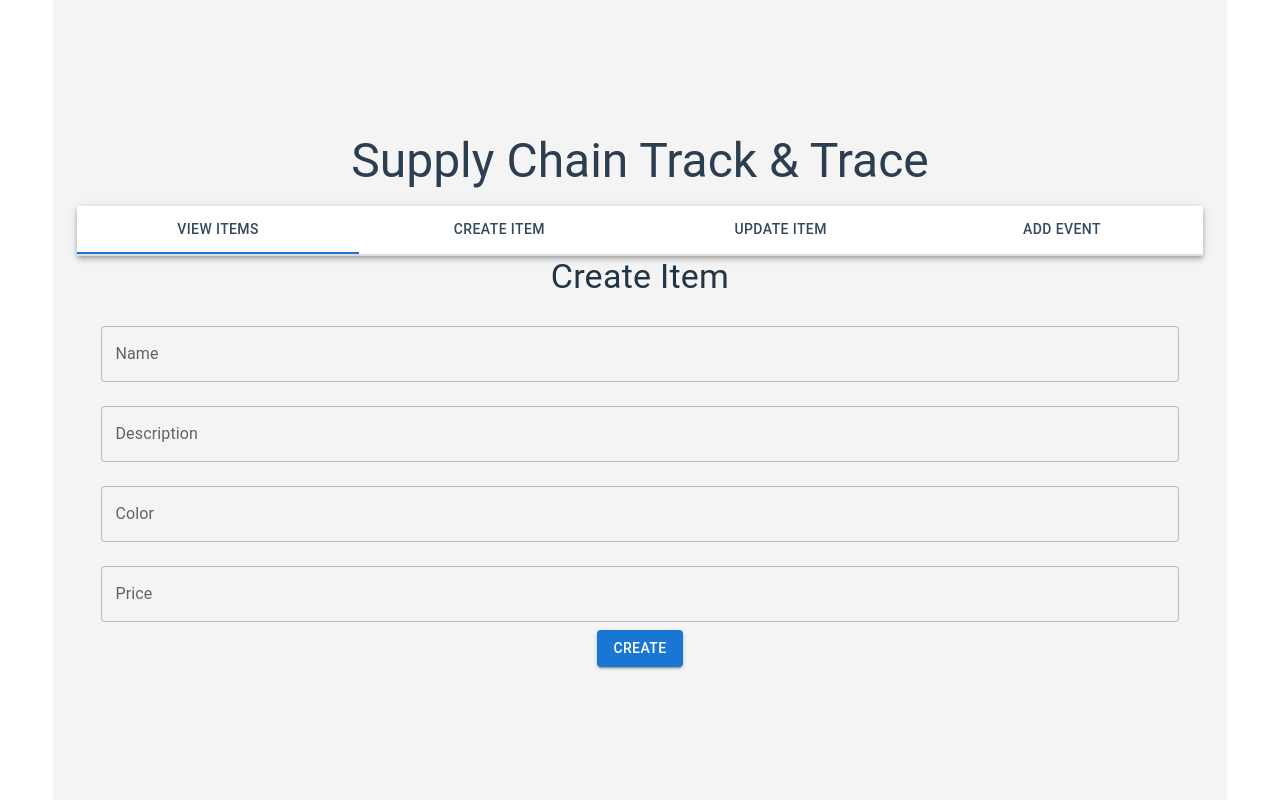
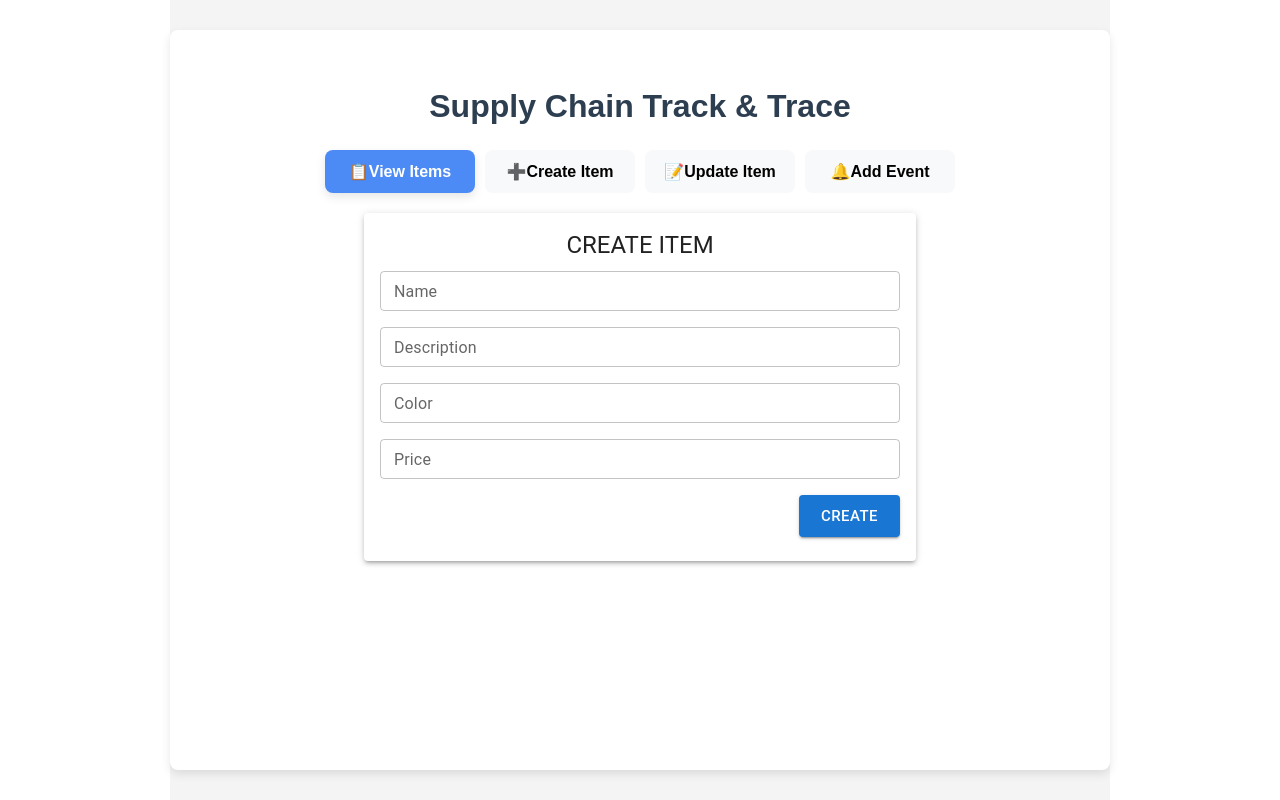
Before and after one commit to KavyaBabu/SupplyChainTracker, a React (Vite) app in the folder frontend/: page /create-item in a window 1280 px wide. Built offline with nearby package versions, Linux system fonts and the light colour scheme.

Commit message:
Improved design changes for tabset, create & update page

```diff
--- a/frontend/src/App.tsx
+++ b/frontend/src/App.tsx
@@ -1,53 +1,61 @@
+// Enhanced View with Better Design and Fixed Container Size
 import { useState } from 'react';
 import { BrowserRouter as Router, Routes, Route, useNavigate } from 'react-router-dom';
-import { Container, Typography, AppBar, Tabs, Tab } from '@mui/material';
 import ViewItems from './pages/ViewItems';
 import CreateItem from './pages/CreateItem';
-
-import './styles/global.css';
 import UpdateItem from './pages/UpdateItem';
 import AddEvent from './pages/AddEvent';
+import './styles/global.css';
 
 const AppContent = () => {
   const [tabIndex, setTabIndex] = useState(0);
   const navigate = useNavigate();
 
-  const handleTabChange = (_: React.SyntheticEvent, newValue: number) => {
-    setTabIndex(newValue);
-    if (newValue === 0) navigate('/');
-    if (newValue === 1) navigate('/create-item');
-    if (newValue === 2) navigate('/update-item');
-    if (newValue === 3) navigate('/add-event');
+  const tabs = [
+    { label: "View Items", path: "/", icon: "📋" },
+    { label: "Create Item", path: "/create-item", icon: "➕" },
+    { label: "Update Item", path: "/update-item", icon: "📝" },
+    { label: "Add Event", path: "/add-event", icon: "🔔" }
+  ];
+
+  const handleTabChange = (index: number, path: string) => {
+    setTabIndex(index);
+    navigate(path);
   };
 
   return (
-    <Container>
-      <Typography variant="h3" align="center" gutterBottom>
+    <div className="min-h-screen bg-gradient-to-br from-blue-50 to-indigo-50 fixed-container">
+      <div className="max-w-7xl mx-auto px-4 sm:px-6 lg:px-8 py-8">
+        <h3 className="text-4xl font-bold text-center text-gray-800 mb-8 font-sans">
           Supply Chain Track & Trace
-      </Typography>
+        </h3>
 
-      <AppBar position="static" color="default">
-        <Tabs
-          value={tabIndex}
-          onChange={handleTabChange}
-          indicatorColor="primary"
-          textColor="primary"
-          variant="fullWidth"
+        <div className="bg-white rounded-xl shadow-lg p-4 mb-8 tabs-container">
+          {tabs.map((tab, index) => (
+            <button
+              key={tab.path}
+              onClick={() => handleTabChange(index, tab.path)}
+              className={`
+                tab-button
+                ${tabIndex === index ? 'active' : ''}
+              `}
             >
-          <Tab label="View Items" value={0} onClick={() => setTabIndex(0)} />
-          <Tab label="Create Item" value={1} onClick={() => setTabIndex(1)} />
-          <Tab label="Update Item" value={2} onClick={() => setTabIndex(2)} />
-          <Tab label="Add Event" value={3} onClick={() => setTabIndex(3)} />
-        </Tabs>
-      </AppBar>
+              <span className="text-xl">{tab.icon}</span>
+              <span className="font-medium">{tab.label}</span>
+            </button>
+          ))}
+        </div>
 
+        <div className="bg-white rounded-xl shadow-lg p-6">
           <Routes>
             <Route path="/" element={<ViewItems />} />
             <Route path="/create-item" element={<CreateItem />} />
             <Route path="/update-item" element={<UpdateItem />} />
             <Route path="/add-event" element={<AddEvent />} />
           </Routes>
-    </Container>
+        </div>
+      </div>
+    </div>
   );
 };
 
--- a/frontend/src/pages/AddEvent.tsx
+++ b/frontend/src/pages/AddEvent.tsx
@@ -1,10 +1,18 @@
 import { useState, useEffect } from 'react';
-import { TextField, Button, Container, Typography, Alert, MenuItem, Select, FormControl, InputLabel, SelectChangeEvent } from '@mui/material';
+import { TextField, Button, Container, Typography, Alert, MenuItem, Select, FormControl, InputLabel, Card, CardContent, Grid } from '@mui/material';
 import { addEvent, fetchItems } from '../services/api';
 
 interface Item {
   id: string;
   name: string;
+}
+
+interface FormData {
+  type: string;
+  location: string;
+  custodian: string;
+  notes: string;
+  status: string;
 }
 
 const eventTypes = ['LOCATION_UPDATE', 'CUSTODIAN_CHANGE', 'STATUS_UPDATE'];
@@ -13,8 +21,8 @@ const statuses = ['PENDING', 'IN TRANSIT', 'DELIVERED', 'RETURNED'];
 const AddEvent = () => {
   const [items, setItems] = useState<Item[]>([]);
   const [selectedItemId, setSelectedItemId] = useState('');
-  const [formData, setFormData] = useState({ type: '', location: '', custodian: '', notes: '', status: '' });
-  const [errors, setErrors] = useState<{ [key: string]: string }>({});
+  const [formData, setFormData] = useState<FormData>({ type: '', location: '', custodian: '', notes: '', status: '' });
+  const [errors, setErrors] = useState<{ [K in keyof FormData]?: string }>({});
   const [success, setSuccess] = useState('');
 
   useEffect(() => {
@@ -33,21 +41,37 @@ const AddEvent = () => {
     fetchItemsList();
   }, []);
 
-  const handleSelectChange = (event: SelectChangeEvent<string>) => {
+  const handleSelectChange = (event: any) => {
     setSelectedItemId(event.target.value);
   };
 
-  const handleChange = (field: string, value: string) => {
+  const validateField = (field: keyof FormData, value: string) => {
+    let error = '';
+    if (!value.trim()) {
+      error = `${field} is required`;
+    } else if (!/^[a-zA-Z0-9 ]+$/.test(value)) {
+      error = `${field} must contain only letters and numbers`;
+    }
+    return error;
+  };
+
+  const validateForm = () => {
+    let newErrors: { [K in keyof FormData]?: string } = {};
+    (Object.keys(formData) as (keyof FormData)[]).forEach(field => {
+      newErrors[field] = validateField(field, formData[field]);
+    });
+    setErrors(newErrors);
+    return Object.keys(newErrors).every(key => newErrors[key as keyof FormData] === '');
+  };
+
+  const handleChange = (field: keyof FormData, value: string) => {
     setFormData(prevState => ({ ...prevState, [field]: value }));
-    setErrors(prevErrors => ({ ...prevErrors, [field]: value.trim() ? '' : `${field} is required` }));
+    setErrors(prevErrors => ({ ...prevErrors, [field]: validateField(field, value) }));
   };
 
   const handleSubmit = async (event: React.FormEvent) => {
     event.preventDefault();
-    if (Object.values(formData).some(value => !value.trim())) {
-      setErrors({ type: 'All fields are required' });
-      return;
-    }
+    if (!validateForm()) return;
     try {
       await addEvent(selectedItemId, formData);
       setSuccess('Event added successfully!');
@@ -59,10 +83,17 @@ const AddEvent = () => {
   };
 
   return (
-    <Container>
-      <Typography variant="h4" gutterBottom>Add Event</Typography>
-      {success && <Alert severity="success">{success}</Alert>}
-      <FormControl fullWidth margin="normal">
+    <Container maxWidth="sm" style={{ marginTop: '10px' }}>
+      <Card className="form-card" elevation={3}>
+        <CardContent>
+          <Typography variant="h4" align="center" gutterBottom>
+            Add Event
+          </Typography>
+          {success && <Alert severity="success" className="alert-success">{success}</Alert>}
+          <form onSubmit={handleSubmit} style={{ marginTop: '10px' }}>
+            <Grid container spacing={2}>
+              <Grid item xs={12}>
+                <FormControl fullWidth size="small">
                   <InputLabel>Select Item</InputLabel>
                   <Select value={selectedItemId} onChange={handleSelectChange}>
                     {items.map((item) => (
@@ -70,26 +101,45 @@ const AddEvent = () => {
                     ))}
                   </Select>
                 </FormControl>
+              </Grid>
               {selectedItemId && (
-        <form onSubmit={handleSubmit}>
-          <FormControl fullWidth margin="normal">
+                <>
+                  <Grid item xs={12}>
+                    <FormControl fullWidth size="small">
                       <InputLabel>Event Type</InputLabel>
-            <Select value={formData.type} onChange={(e) => handleChange('type', e.target.value)}>
+                      <Select value={formData.type} onChange={(e) => handleChange('type', e.target.value)} error={!!errors.type}>
                         {eventTypes.map(type => <MenuItem key={type} value={type}>{type}</MenuItem>)}
                       </Select>
                     </FormControl>
-          <TextField fullWidth margin="normal" label="Location" value={formData.location} onChange={(e) => handleChange('location', e.target.value)} error={!!errors.location} helperText={errors.location} />
-          <TextField fullWidth margin="normal" label="Custodian" value={formData.custodian} onChange={(e) => handleChange('custodian', e.target.value)} error={!!errors.custodian} helperText={errors.custodian} />
-          <TextField fullWidth margin="normal" label="Notes" value={formData.notes} onChange={(e) => handleChange('notes', e.target.value)} error={!!errors.notes} helperText={errors.notes} />
-          <FormControl fullWidth margin="normal">
+                  </Grid>
+                  <Grid item xs={12}>
+                    <TextField fullWidth size="small" label="Location" variant="outlined" value={formData.location} onChange={(e) => handleChange('location', e.target.value)} error={!!errors.location} helperText={errors.location} className="input-field" />
+                  </Grid>
+                  <Grid item xs={12}>
+                    <TextField fullWidth size="small" label="Custodian" variant="outlined" value={formData.custodian} onChange={(e) => handleChange('custodian', e.target.value)} error={!!errors.custodian} helperText={errors.custodian} className="input-field" />
+                  </Grid>
+                  <Grid item xs={12}>
+                    <TextField fullWidth size="small" label="Notes" variant="outlined" value={formData.notes} onChange={(e) => handleChange('notes', e.target.value)} error={!!errors.notes} helperText={errors.notes} className="input-field" />
+                  </Grid>
+                  <Grid item xs={12}>
+                    <FormControl fullWidth size="small">
                       <InputLabel>Status</InputLabel>
-            <Select value={formData.status} onChange={(e) => handleChange('status', e.target.value)}>
+                      <Select value={formData.status} onChange={(e) => handleChange('status', e.target.value)} error={!!errors.status}>
                         {statuses.map(status => <MenuItem key={status} value={status}>{status}</MenuItem>)}
                       </Select>
                     </FormControl>
-          <Button type="submit" variant="contained" color="primary">Add Event</Button>
+                  </Grid>
+                  <Grid item xs={12} className="button-container" style={{ display: 'flex', justifyContent: 'flex-end' }}>
+                    <Button type="submit" variant="contained" color="primary" size="large" className="styled-button">
+                      Add Event
+                    </Button>
+                  </Grid>
+                </>
+              )}
+            </Grid>
           </form>
-      )}
+        </CardContent>
+      </Card>
     </Container>
   );
 };
--- a/frontend/src/pages/CreateItem.tsx
+++ b/frontend/src/pages/CreateItem.tsx
@@ -1,5 +1,5 @@
 import { useState } from 'react';
-import { TextField, Button, Container, Typography, Alert } from '@mui/material';
+import { TextField, Button, Container, Typography, Alert, Card, CardContent, Grid } from '@mui/material';
 import { createItem } from '../services/api';
 
 const CreateItem = () => {
@@ -52,16 +52,36 @@ const CreateItem = () => {
   };
 
   return (
-    <Container>
-      <Typography variant="h4" gutterBottom>Create Item</Typography>
-      {success && <Alert severity="success">{success}</Alert>}
-      <form onSubmit={handleSubmit}>
-        <TextField fullWidth margin="normal" label="Name" value={formData.name} onChange={(e) => handleChange('name', e.target.value)} error={!!errors.name} helperText={errors.name} />
-        <TextField fullWidth margin="normal" label="Description" value={formData.description} onChange={(e) => handleChange('description', e.target.value)} error={!!errors.description} helperText={errors.description} />
-        <TextField fullWidth margin="normal" label="Color" value={formData.color} onChange={(e) => handleChange('color', e.target.value)} error={!!errors.color} helperText={errors.color} />
-        <TextField fullWidth margin="normal" label="Price" value={formData.price} onChange={(e) => handleChange('price', e.target.value)} error={!!errors.price} helperText={errors.price} type="number" />
-        <Button type="submit" variant="contained" color="primary">Create</Button>
-      </form>
+    <Container maxWidth="sm"  style={{ marginTop: '20px' }}>
+      <Card className="form-card" elevation={3}>
+        <CardContent>
+          <Typography variant="h5" align="center" gutterBottom>
+            CREATE ITEM
+          </Typography>
+          {success && <Alert severity="success" className="alert-success">{success}</Alert>}
+          <form onSubmit={handleSubmit} style={{ marginTop: '10px' }}>
+            <Grid container spacing={2}>
+              <Grid item xs={12}>
+                <TextField fullWidth size="small" label="Name" variant="outlined" value={formData.name} onChange={(e) => handleChange('name', e.target.value)} error={!!errors.name} helperText={errors.name} className="input-field" />
+              </Grid>
+              <Grid item xs={12}>
+                <TextField fullWidth size="small" label="Description" variant="outlined" value={formData.description} onChange={(e) => handleChange('description', e.target.value)} error={!!errors.description} helperText={errors.description} className="input-field" />
+              </Grid>
+              <Grid item xs={12}>
+                <TextField fullWidth size="small" label="Color" variant="outlined" value={formData.color} onChange={(e) => handleChange('color', e.target.value)} error={!!errors.color} helperText={errors.color} className="input-field" />
+              </Grid>
+              <Grid item xs={12}>
+                <TextField fullWidth size="small" label="Price" type="number" variant="outlined" value={formData.price} onChange={(e) => handleChange('price', e.target.value)} error={!!errors.price} helperText={errors.price} className="input-field" />
+              </Grid>
+              <Grid item xs={12} className="button-container" style={{ display: 'flex', justifyContent: 'flex-end' }}>
+                <Button type="submit" variant="contained" color="primary" size="large" className="styled-button">
+                  Create
+                </Button>
+              </Grid>
+            </Grid>
+          </form>
+        </CardContent>
+      </Card>
     </Container>
   );
 };
--- a/frontend/src/pages/UpdateItem.tsx
+++ b/frontend/src/pages/UpdateItem.tsx
@@ -1,5 +1,5 @@
 import { useState, useEffect } from 'react';
-import { TextField, Button, Container, Typography, Alert, MenuItem, Select, FormControl, InputLabel, SelectChangeEvent } from '@mui/material';
+import { TextField, Button, Container, Typography, Alert, MenuItem, Select, FormControl, InputLabel, Card, CardContent, Grid } from '@mui/material';
 import { updateItem, fetchItems } from '../services/api';
 
 interface Item {
@@ -33,7 +33,7 @@ const UpdateItem = () => {
     fetchItemsList();
   }, []);
 
-  const handleSelectChange = (event: SelectChangeEvent<string>) => {
+  const handleSelectChange = (event: any) => {
     const itemId = event.target.value as string;
     setSelectedItemId(itemId);
     const selectedItem = items.find(item => item.id === itemId);
@@ -91,10 +91,17 @@ const UpdateItem = () => {
   };
 
   return (
-    <Container>
-      <Typography variant="h4" gutterBottom>Update Item</Typography>
-      {success && <Alert severity="success">{success}</Alert>}
-      <FormControl fullWidth margin="normal">
+    <Container maxWidth="sm" style={{ marginTop: '10px' }}>
+      <Card className="form-card" elevation={3}>
+        <CardContent>
+          <Typography variant="h5" align="center" gutterBottom>
+            Update Item
+          </Typography>
+          {success && <Alert severity="success" className="alert-success">{success}</Alert>}
+          <form onSubmit={handleSubmit} style={{ marginTop: '10px' }}>
+            <Grid container spacing={2}>
+              <Grid item xs={12}>
+                <FormControl fullWidth size="small">
                   <InputLabel>Select Item</InputLabel>
                   <Select value={selectedItemId} onChange={handleSelectChange}>
                     {items.map((item) => (
@@ -102,15 +109,32 @@ const UpdateItem = () => {
                     ))}
                   </Select>
                 </FormControl>
+              </Grid>
               {selectedItemId && (
-        <form onSubmit={handleSubmit}>
-          <TextField fullWidth margin="normal" label="Name" value={formData.name} onChange={(e) => handleChange('name', e.target.value)} error={!!errors.name} helperText={errors.name} />
-          <TextField fullWidth margin="normal" label="Description" value={formData.description} onChange={(e) => handleChange('description', e.target.value)} error={!!errors.description} helperText={errors.description} />
-          <TextField fullWidth margin="normal" label="Color" value={formData.color} onChange={(e) => handleChange('color', e.target.value)} error={!!errors.color} helperText={errors.color} />
-          <TextField fullWidth margin="normal" label="Price" value={formData.price} onChange={(e) => handleChange('price', e.target.value)} error={!!errors.price} helperText={errors.price} type="number" />
-          <Button type="submit" variant="contained" color="primary">Update</Button>
+                <>
+                  <Grid item xs={12}>
+                    <TextField fullWidth size="small" label="Name" variant="outlined" value={formData.name} onChange={(e) => handleChange('name', e.target.value)} error={!!errors.name} helperText={errors.name} className="input-field" />
+                  </Grid>
+                  <Grid item xs={12}>
+                    <TextField fullWidth size="small" label="Description" variant="outlined" value={formData.description} onChange={(e) => handleChange('description', e.target.value)} error={!!errors.description} helperText={errors.description} className="input-field" />
+                  </Grid>
+                  <Grid item xs={12}>
+                    <TextField fullWidth size="small" label="Color" variant="outlined" value={formData.color} onChange={(e) => handleChange('color', e.target.value)} error={!!errors.color} helperText={errors.color} className="input-field" />
+                  </Grid>
+                  <Grid item xs={12}>
+                    <TextField fullWidth size="small" label="Price" type="number" variant="outlined" value={formData.price} onChange={(e) => handleChange('price', e.target.value)} error={!!errors.price} helperText={errors.price} className="input-field" />
+                  </Grid>
+                  <Grid item xs={12} className="button-container" style={{ display: 'flex', justifyContent: 'flex-end' }}>
+                    <Button type="submit" variant="contained" color="primary" size="large" className="styled-button">
+                      Update
+                    </Button>
+                  </Grid>
+                </>
+              )}
+            </Grid>
           </form>
-      )}
+        </CardContent>
+      </Card>
     </Container>
   );
 };
--- a/frontend/src/pages/ViewItems.tsx
+++ b/frontend/src/pages/ViewItems.tsx
@@ -1,6 +1,7 @@
 import { useEffect, useState } from 'react';
 import { fetchItems, fetchLastEvent, fetchItemEvents } from '../services/api';
-import { Container, Typography, Button, TextField, Table, TableBody, TableCell, TableContainer, TableHead, TableRow, Paper, Tooltip, Dialog, DialogTitle, DialogContent, List, ListItem, ListItemText } from '@mui/material';
+import { TextField, Container, Typography, Table, TableBody, TableCell, TableContainer, TableHead, TableRow, Paper, Tooltip, DialogTitle, Dialog, DialogContent, List, ListItem, ListItemText } from '@mui/material';
+import SearchIcon from '@mui/icons-material/Search';
 
 interface Item {
   id: string;
@@ -68,23 +69,23 @@ const ViewItems = () => {
 
   return (
     <Container>
-      <Typography variant="h4" align="center" gutterBottom>
-        View Items
-      </Typography>
-      <TextField
-        fullWidth
-        label="Search Items"
-        variant="outlined"
-        margin="normal"
-        onChange={(e) => setSearchQuery(e.target.value)}
-      />
-      <Button variant="contained" color="primary" onClick={loadItems} style={{ marginBottom: '20px' }}>
-        Refresh Items
-      </Button>
-      <TableContainer component={Paper}>
+      <div className="search-container">
+        <TextField
+          variant="outlined"
+          label="Search Items"
+          value={searchQuery}
+          onChange={(e) => setSearchQuery(e.target.value)}
+          placeholder="Search by item name..."
+          className="search-bar-wide"
+          InputProps={{
+            startAdornment: <SearchIcon className="search-icon" />,
+          }}
+        />
+      </div>
+      <TableContainer component={Paper} style={{ marginTop: '20px' }} className="table-container">
         <Table>
           <TableHead>
-            <TableRow>
+            <TableRow className="table-header">
               <TableCell><b>Item Name</b></TableCell>
               <TableCell><b>ID</b></TableCell>
               <TableCell><b>Description</b></TableCell>
@@ -95,11 +96,13 @@ const ViewItems = () => {
           </TableHead>
           <TableBody>
             {filteredItems.map((item) => (
-              <TableRow key={item.id}>
+              <TableRow key={item.id} className="table-row">
                 <TableCell>{item.name}</TableCell>
                 <TableCell>{item.id}</TableCell>
                 <TableCell>{item.description || 'N/A'}</TableCell>
-                <TableCell>{item.color || 'N/A'}</TableCell>
+                <TableCell style={{ color: item.color ? item.color.toLowerCase() : 'inherit' }}>
+                  {item.color || 'N/A'}
+                </TableCell>
                 <TableCell>{item.price || 'N/A'}</TableCell>
                 <TableCell>
                   {item.lastEvent ? (
--- a/frontend/src/styles/global.css
+++ b/frontend/src/styles/global.css
@@ -1,4 +1,3 @@
-/* Reset body to take up full height */
 html, body {
   height: 100%;
   margin: 0;
@@ -11,9 +10,18 @@ html, body {
   text-align: center;
 }
 
-/* Container to take up full height */
+.fixed-container {
+  min-width: 900px;
+  margin: 0 auto;
+  padding: 20px;
+  background-color: #ffffff;
+  border-radius: 8px;
+  box-shadow: 0px 4px 10px rgba(0, 0, 0, 0.1);
+  min-height: 700px;
+}
+
 .container {
-  width: 90%;
+  width: 70%;
   max-width: 1200px;
   height: 100vh;
   display: flex;
@@ -21,7 +29,6 @@ html, body {
   justify-content: center;
 }
 
-/* Center the heading */
 h3 {
   color: #2c3e50;
   font-size: 32px;
@@ -29,50 +36,91 @@ h3 {
   text-align: center;
 }
 
-/* Custom styling for the AppBar */
-.MuiAppBar-root {
-  background-color: white !important;
-  box-shadow: none;
-  border-bottom: 2px solid #ddd;
+.tabs-container {
   display: flex;
   justify-content: center;
+  gap: 10px;
 }
 
-/* Style for the Tabs */
-.MuiTabs-flexContainer {
-  justify-content: center;
+.tab-button {
+  min-width: 150px;
+  padding: 12px 18px;
+  border-radius: 8px;
+  background: #f8f9fa;
+  font-weight: bold;
+  cursor: pointer;
+  transition: all 0.3s ease;
+  text-align: center;
+  border: none;
+  outline: none;
 }
 
-.MuiTab-root {
-  font-size: 16px;
-  font-weight: bold;
-  text-transform: uppercase;
-  padding: 12px 16px;
-  color: #34495e !important;
+.tab-button:hover {
+  background: #e2e6ea;
 }
 
-.MuiTab-root:hover {
-  background-color: #f0f0f0;
-  border-radius: 10px;
+.tab-button.active {
+  background: #4c8bf5;
+  color: white;
+  box-shadow: 0px 4px 10px rgba(0, 0, 0, 0.1);
 }
 
-/* Refresh button styling */
+
+.search-container {
+  margin: 20px;
+  display: flex;
+  justify-content: center;
+  margin-bottom: 15px;
+}
+
+.search-bar-wide {
+  width: 70%;
+  max-width: 600px;
+  border-radius: 20px;
+  padding: 12px;
+  background: #ffffff;
+  border: 1px solid #ddd;
+  box-shadow: 2px 2px 10px rgba(0, 0, 0, 0.1);
+}
+
+
+.search-icon {
+  color: #555;
+  margin-right: 8px;
+}
 .refresh-button {
-  display: block;
-  margin: 20px auto;
-  padding: 12px 24px;
-  font-size: 16px;
-  background-color: #007bff !important;
+  background-color: #3498db !important;
   color: white !important;
-  border-radius: 5px;
-  transition: 0.3s;
+  font-weight: bold;
+  border-radius: 8px;
+  padding: 14px;
+  transition: 0.3s ease-in-out;
 }
 
 .refresh-button:hover {
   background-color: #0056b3 !important;
+  transform: scale(1.05);
 }
 
-/* Centering items list */
+.table-header {
+  background-color: #ecf0f1 !important;
+  font-weight: bold;
+  text-align: left;
+}
+
+.table-row {
+  transition: all 0.3s ease;
+}
+
+.table-row:hover {
+  background-color: rgba(52, 152, 219, 0.2) !important;
+  cursor: pointer;
+}
+
+.event-highlight {
+  background-color: #d4edda !important;
+}
+
 .item-list {
   display: flex;
   flex-wrap: wrap;
@@ -81,7 +129,6 @@ h3 {
   padding: 20px;
 }
 
-/* Card design */
 .item-card {
   width: 100%;
   max-width: 320px;
@@ -98,7 +145,6 @@ h3 {
   box-shadow: 0px 8px 16px rgba(0, 0, 0, 0.15);
 }
 
-/* Styling for item details */
 .item-title {
   font-weight: bold;
   font-size: 20px;
@@ -126,7 +172,6 @@ h3 {
   color: #e74c3c;
 }
 
-/* Mobile Responsiveness */
 @media (max-width: 768px) {
   .container {
     width: 100%;
```
Also changed, not shown: 1 other file (tests, documents, lock files or other folders). Lines whose indentation alone changed are shown as unchanged.
